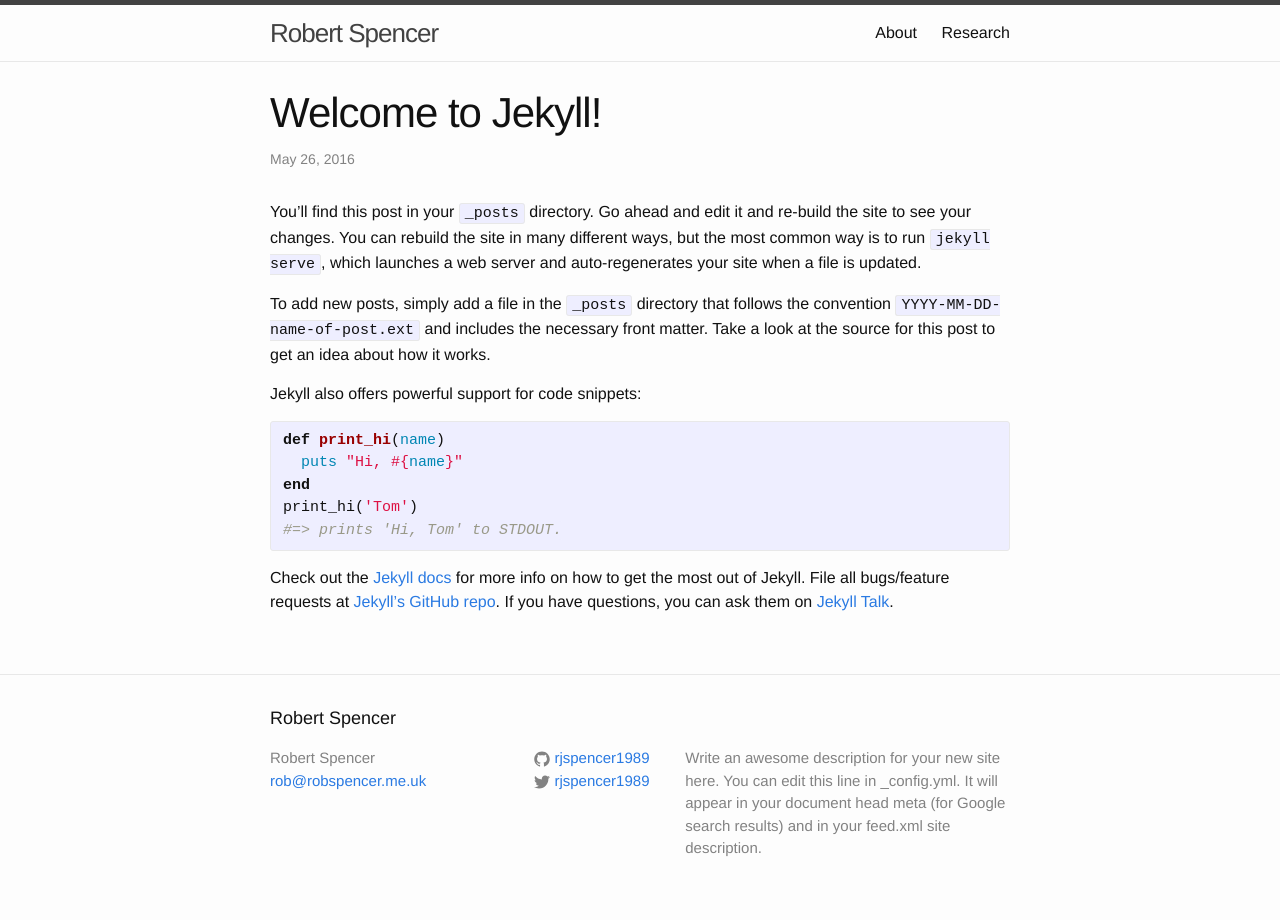
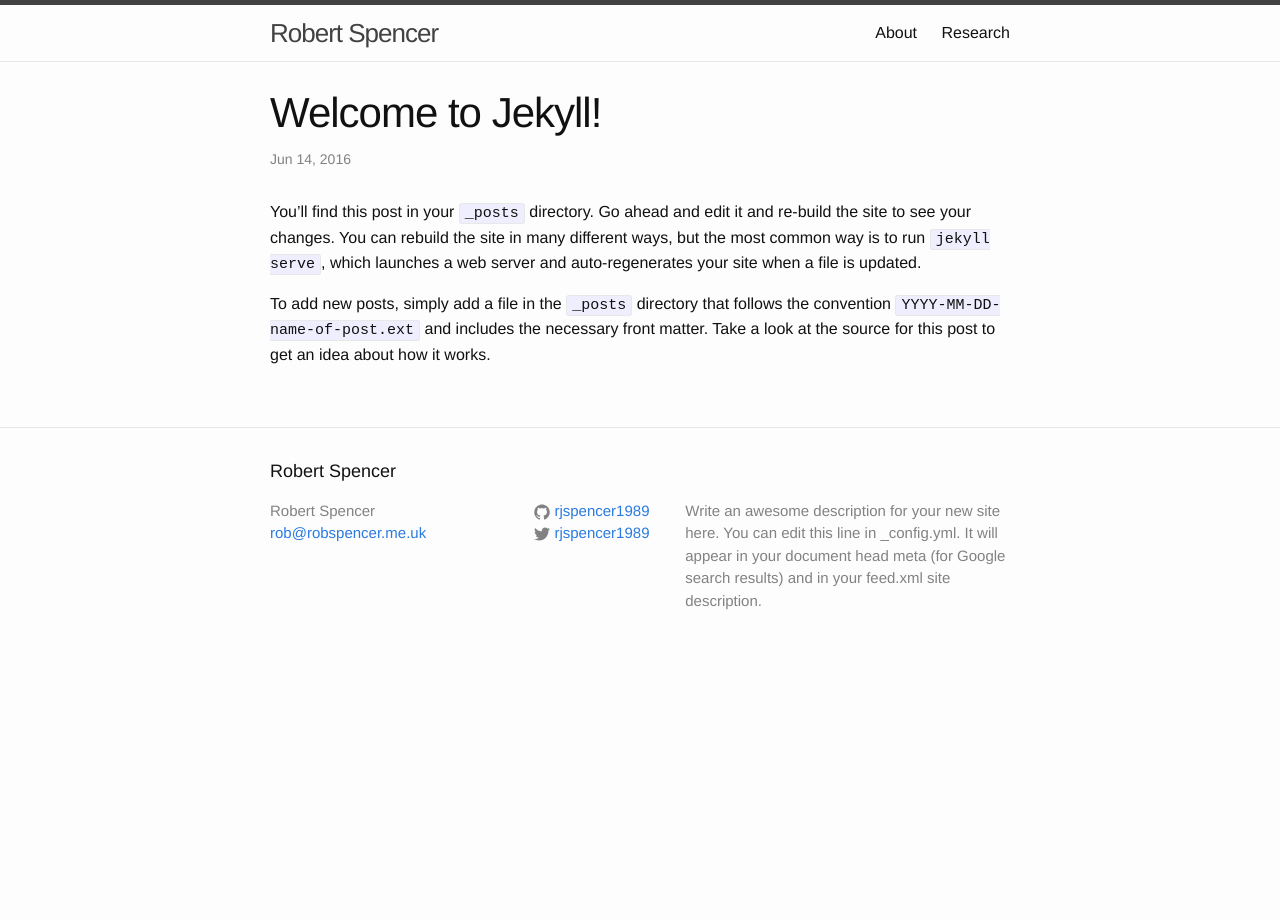
Before and after one commit to rjspencer1989/rjspencer1989.github.io, a Jekyll site: the page built from _posts/2016-06-14-welcome-to-jekyll.markdown, in a window 1280 px wide. Built offline with Jekyll 4.4.1, drawn with Linux system fonts in a browser that asks for light colours.

Commit message:
post update

```diff
--- a/_config.yml
+++ b/_config.yml
@@ -6,7 +6,6 @@
 # 'jekyll serve'. If you change this file, please restart the server process.
 
 # Site settings
-exclude: ["node_modules", "package.json", "Gruntfile.js"]
 title: Robert Spencer
 email: rob@robspencer.me.uk
 description: > # this means to ignore newlines until "baseurl:"
@@ -19,6 +18,7 @@
 github_username:  rjspencer1989
 
 # Build settings
+exclude: ["node_modules", "package.json", "Gruntfile.js"]
 markdown: kramdown
 
 defaults:
--- a/_posts/2016-05-26-welcome-to-jekyll.markdown
+++ b/_posts/2016-06-14-welcome-to-jekyll.markdown
@@ -1,24 +1,7 @@
 ---
 title:  "Welcome to Jekyll!"
-date:   2016-05-26 21:54:28 +0100
 categories: jekyll update
 ---
 You’ll find this post in your `_posts` directory. Go ahead and edit it and re-build the site to see your changes. You can rebuild the site in many different ways, but the most common way is to run `jekyll serve`, which launches a web server and auto-regenerates your site when a file is updated.
 
 To add new posts, simply add a file in the `_posts` directory that follows the convention `YYYY-MM-DD-name-of-post.ext` and includes the necessary front matter. Take a look at the source for this post to get an idea about how it works.
-
-Jekyll also offers powerful support for code snippets:
-
-{% highlight ruby %}
-def print_hi(name)
-  puts "Hi, #{name}"
-end
-print_hi('Tom')
-#=> prints 'Hi, Tom' to STDOUT.
-{% endhighlight %}
-
-Check out the [Jekyll docs][jekyll-docs] for more info on how to get the most out of Jekyll. File all bugs/feature requests at [Jekyll’s GitHub repo][jekyll-gh]. If you have questions, you can ask them on [Jekyll Talk][jekyll-talk].
-
-[jekyll-docs]: http://jekyllrb.com/docs/home
-[jekyll-gh]:   https://github.com/jekyll/jekyll
-[jekyll-talk]: https://talk.jekyllrb.com/
```
